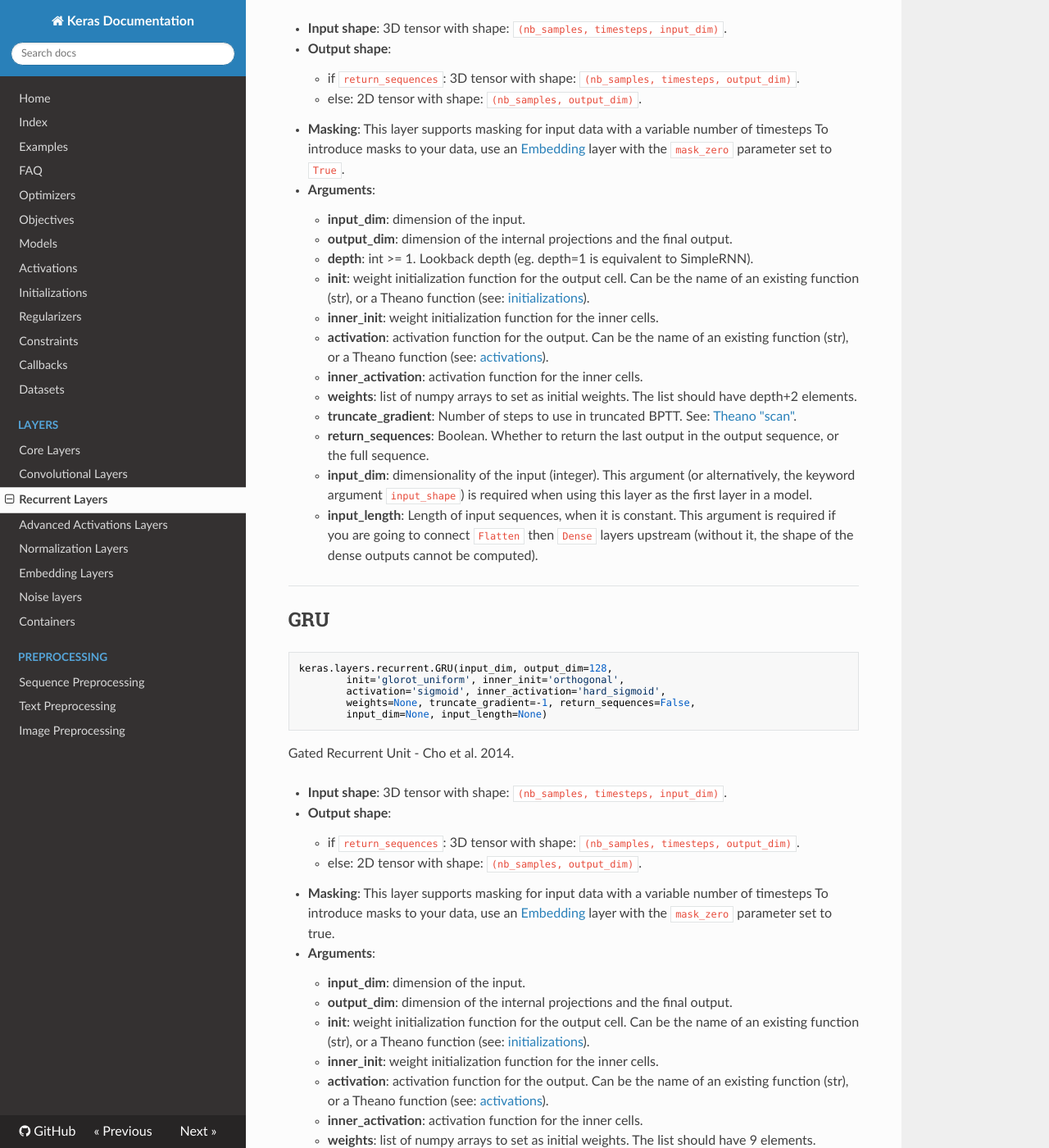
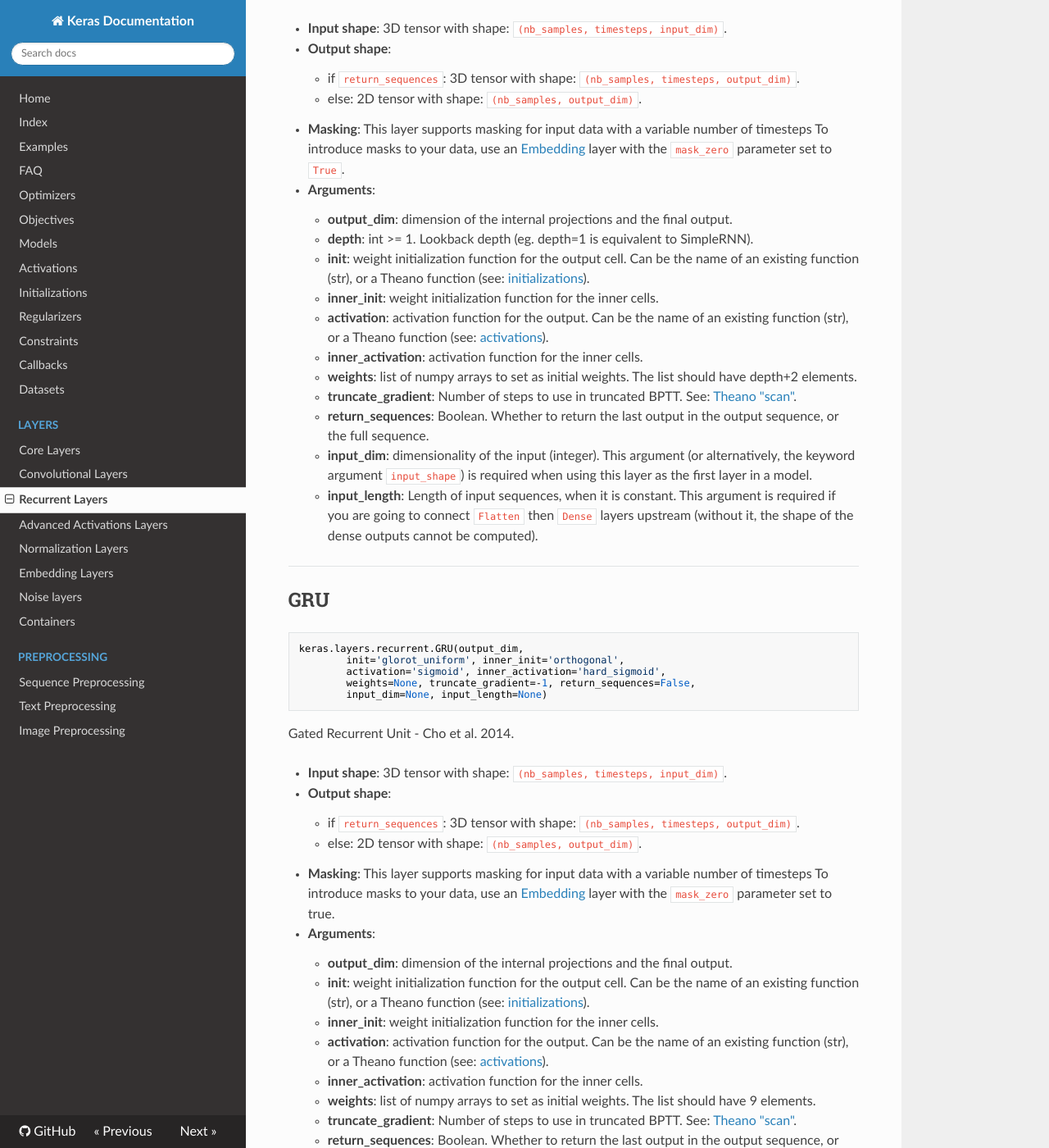
Before and after one commit to Tusespifump1o/keras, an MkDocs documentation site: the page built from docs/sources/layers/recurrent.md, in a window 1280 px wide and 1400 px high, scrolled down 1253 px. Shown: the whole window at 82% size. Built offline with MkDocs 1.6.1, drawn with Linux system fonts in a browser that asks for light colours; nearby versions of some CDN libraries; old or Windows-style settings are respelled for this version of MkDocs; some of the changed text lies outside the part shown.

Commit message:
Update RNN docs

````diff
--- a/docs/sources/layers/recurrent.md
+++ b/docs/sources/layers/recurrent.md
@@ -56,7 +56,6 @@ Not a particularly useful model, included for demonstration purposes.
 
 
 - __Arguments__:
-    - __input_dim__: dimension of the input.
     - __output_dim__: dimension of the internal projections and the final output.
     - __depth__: int >= 1. Lookback depth (eg. depth=1 is equivalent to SimpleRNN).
     - __init__: weight initialization function for the output cell. Can be the name of an existing function (str), or a Theano function (see: [initializations](../initializations.md)).
@@ -75,7 +74,7 @@ Not a particularly useful model, included for demonstration purposes.
 ## GRU
 
 ```python
-keras.layers.recurrent.GRU(input_dim, output_dim=128,
+keras.layers.recurrent.GRU(output_dim,
         init='glorot_uniform', inner_init='orthogonal',
         activation='sigmoid', inner_activation='hard_sigmoid',
         weights=None, truncate_gradient=-1, return_sequences=False,
@@ -93,7 +92,6 @@ Gated Recurrent Unit - Cho et al. 2014.
 - __Masking__: This layer supports masking for input data with a variable number of timesteps To introduce masks to your data, use an [Embedding](embeddings.md) layer with the `mask_zero` parameter set to true.
 
 - __Arguments__:
-    - __input_dim__: dimension of the input.
     - __output_dim__: dimension of the internal projections and the final output.
     - __init__: weight initialization function for the output cell. Can be the name of an existing function (str), or a Theano function (see: [initializations](../initializations.md)).
     - __inner_init__: weight initialization function for the inner cells.
@@ -114,7 +112,7 @@ Gated Recurrent Unit - Cho et al. 2014.
 ## LSTM
 
 ```python
-keras.layers.recurrent.LSTM(input_dim, output_dim=128,
+keras.layers.recurrent.LSTM(output_dim,
         init='glorot_uniform', inner_init='orthogonal', forget_bias_init='one',
         activation='tanh', inner_activation='hard_sigmoid',
         weights=None, truncate_gradient=-1, return_sequences=False,
@@ -132,7 +130,6 @@ Long-Short Term Memory unit - Hochreiter 1997.
 - __Masking__: This layer supports masking for input data with a variable number of timesteps To introduce masks to your data, use an [Embedding](embeddings.md) layer with the `mask_zero` parameter set to true.
 
 - __Arguments__:
-    - __input_dim__: dimension of the input.
     - __output_dim__: dimension of the internal projections and the final output.
     - __init__: weight initialization function for the output cell. Can be the name of an existing function (str), or a Theano function (see: [initializations](../initializations.md)).
     - __inner_init__: weight initialization function for the inner cells.
@@ -155,7 +152,7 @@ Long-Short Term Memory unit - Hochreiter 1997.
 ## JZS1, JZS2, JZS3
 
 ```python
-keras.layers.recurrent.JZS1(input_dim, output_dim=128,
+keras.layers.recurrent.JZS1(output_dim,
         init='glorot_uniform', inner_init='orthogonal',
         activation='tanh', inner_activation='sigmoid',
         weights=None, truncate_gradient=-1, return_sequences=False,
@@ -173,7 +170,6 @@ Top 3 RNN architectures evolved from the evaluation of thousands of models. Serv
 - __Masking__: This layer supports masking for input data with a variable number of timesteps To introduce masks to your data, use an [Embedding](embeddings.md) layer with the `mask_zero` parameter set to true.
 
 - __Arguments__:
-    - __input_dim__: dimension of the input.
     - __output_dim__: dimension of the internal projections and the final output.
     - __init__: weight initialization function for the output cell. Can be the name of an existing function (str), or a Theano function (see: [initializations](../initializations.md)).
     - __inner_init__: weight initialization function for the inner cells.
````
